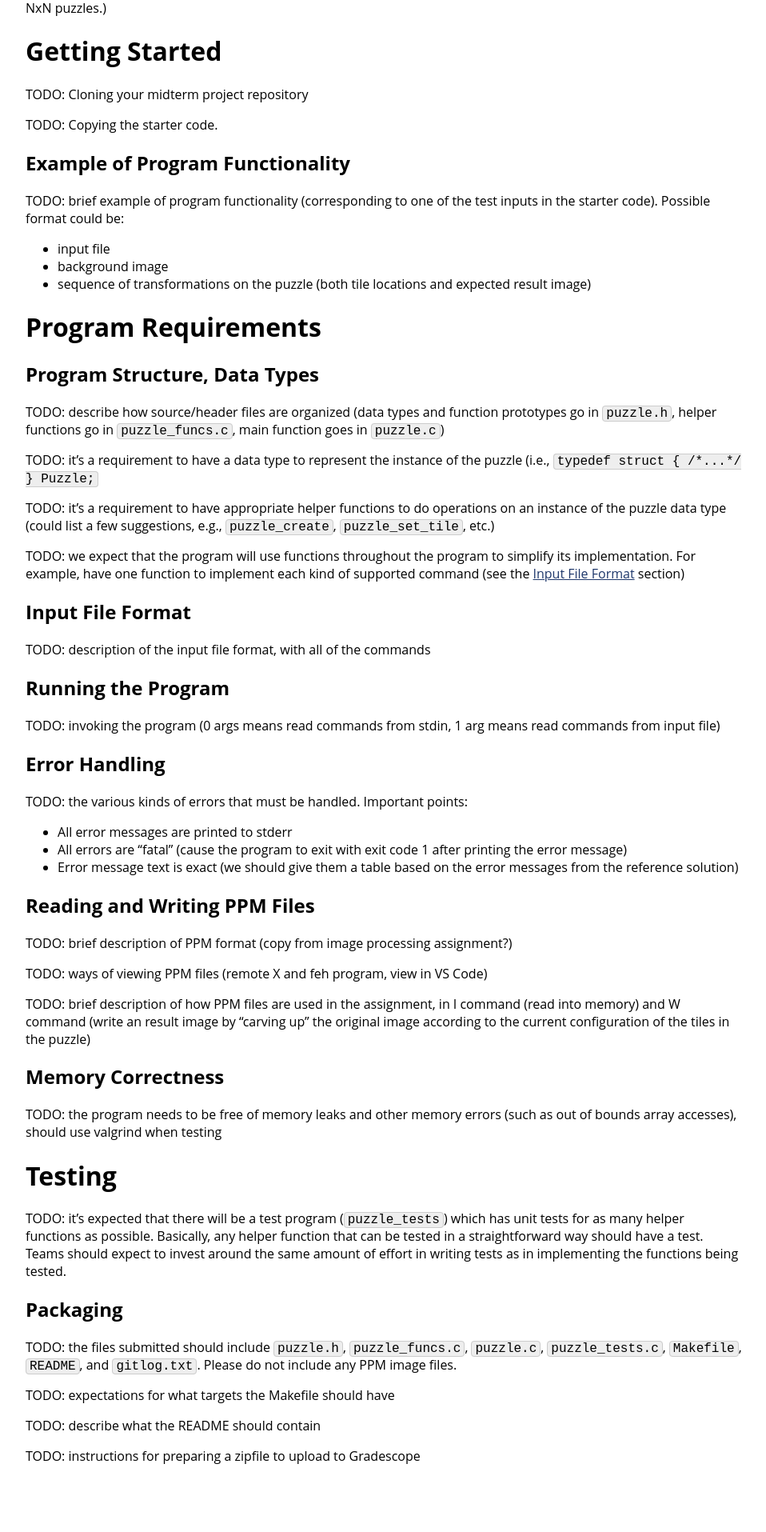
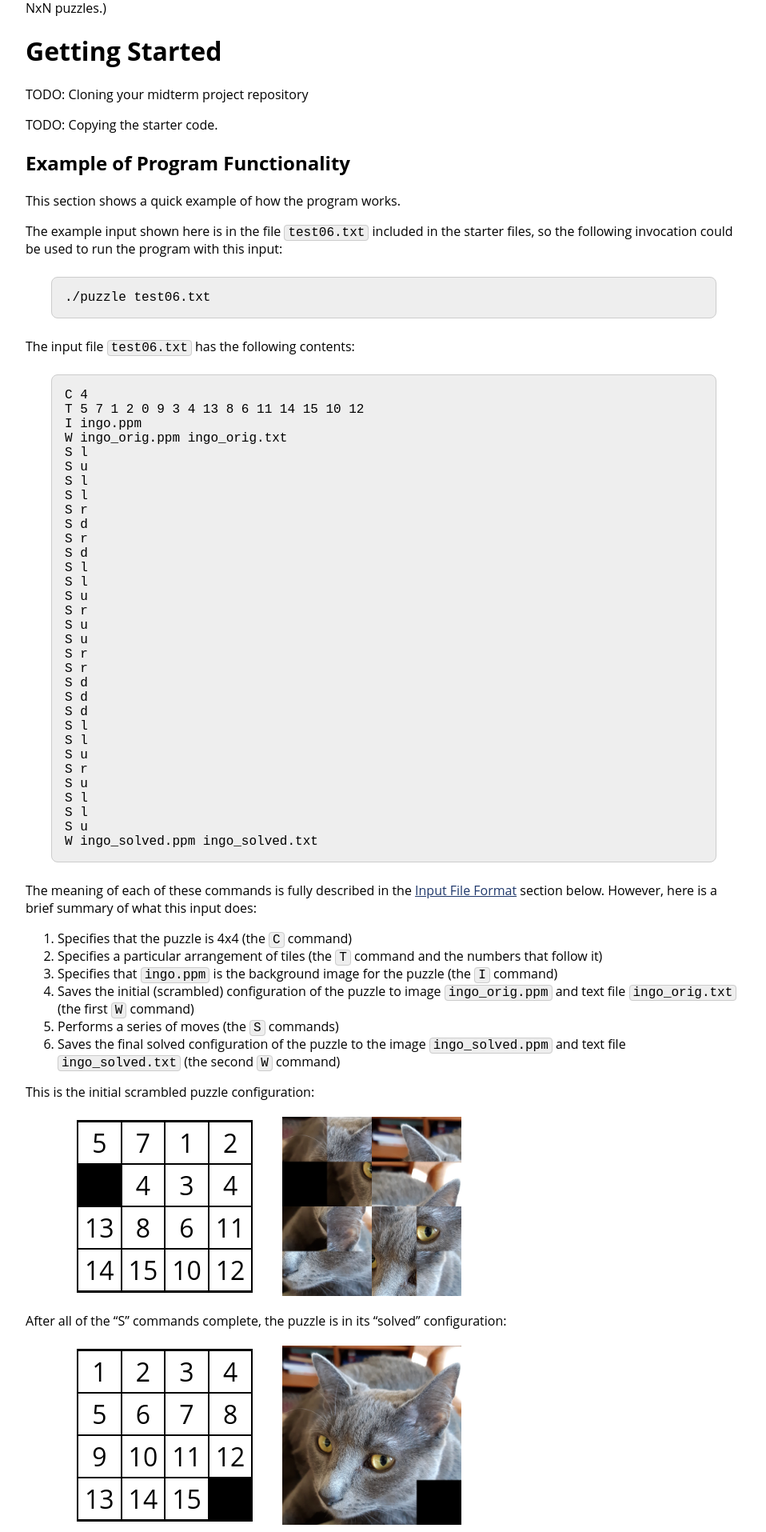
Before and after one commit to vivek-booshan/cs220-sp23, a Jekyll site: the page built from assign/midterm.md, in a window 1280 px wide. Shown: the part 808-2723 px from the top of the page at 80% size, without its empty margins (160-1118 px from the left). Built offline with Jekyll 4.4.1, drawn with Linux system fonts in a browser that asks for light colours; before the commit the page ends 2671 px from its top, so only the background shows below that.

Commit message:
working on "Example of Program Functionality" section

````diff
--- a/assign/midterm.md
+++ b/assign/midterm.md
@@ -47,6 +47,7 @@ TODO: Copying the starter code.
 
 ## Example of Program Functionality
 
+<!--
 TODO: brief example of program functionality (corresponding to one of
 the test inputs in the starter code). Possible format could be:
 
@@ -54,6 +55,111 @@ the test inputs in the starter code). Possible format could be:
 * background image
 * sequence of transformations on the puzzle (both tile locations
   and expected result image)
+-->
+
+This section shows a quick example of how the program works.
+
+The example input shown here is in the file `test06.txt` included in
+the starter files, so the following invocation could be used to run the
+program with this input:
+
+```
+./puzzle test06.txt
+```
+
+The input file `test06.txt` has the following contents:
+
+```
+C 4
+T 5 7 1 2 0 9 3 4 13 8 6 11 14 15 10 12
+I ingo.ppm
+W ingo_orig.ppm ingo_orig.txt
+S l
+S u
+S l
+S l
+S r
+S d
+S r
+S d
+S l
+S l
+S u
+S r
+S u
+S u
+S r
+S r
+S d
+S d
+S d
+S l
+S l
+S u
+S r
+S u
+S l
+S l
+S u
+W ingo_solved.ppm ingo_solved.txt
+```
+
+The meaning of each of these commands is fully described in the
+[Input File Format](#input-file-format) section below. However, here is
+a brief summary of what this input does:
+
+1. Specifies that the puzzle is 4x4 (the `C` command)
+2. Specifies a particular arrangement of tiles (the `T` command and
+   the numbers that follow it)
+3. Specifies that `ingo.ppm` is the background image for the puzzle
+   (the `I` command)
+4. Saves the initial (scrambled) configuration of the puzzle to image
+   `ingo_orig.ppm` and text file `ingo_orig.txt` (the first `W` command)
+5. Performs a series of moves (the `S` commands)
+6. Saves the final solved configuration of the puzzle to the image
+   `ingo_solved.ppm` and text file `ingo_solved.txt`
+   (the second `W` command)
+
+This is the initial scrambled puzzle configuration:
+
+<div>
+<table class="puzzle">
+ <tr>
+  <td>5</td><td>7</td><td>1</td><td>2</td>
+ </tr>
+ <tr>
+  <td class="gap"></td><td>4</td><td>3</td><td>4</td>
+ </tr>
+ <tr>
+  <td>13</td><td>8</td><td>6</td><td>11</td>
+ </tr>
+ <tr>
+  <td>14</td><td>15</td><td>10</td><td>12</td>
+ </tr>
+</table>
+<a href="img/ingo_scrambled.png"><img class="puzzle_img"  src="img/ingo_scrambled.png" alt="Scrambled puzzle image"></a>
+</div>
+
+After all of the "S" commands complete, the puzzle is in its
+"solved" configuration:
+
+<div>
+<table class="puzzle">
+ <tr>
+  <td>1</td><td>2</td><td>3</td><td>4</td>
+ </tr>
+ <tr>
+  <td>5</td><td>6</td><td>7</td><td>8</td>
+ </tr>
+ <tr>
+  <td>9</td><td>10</td><td>11</td><td>12</td>
+ </tr>
+ <tr>
+  <td>13</td><td>14</td><td>15</td><td class="gap">12</td>
+ </tr>
+</table>
+<a href="img/ingo_solved.png"><img class="puzzle_img"  src="img/ingo_solved.png" alt="Solved puzzle image"></a>
+</div>
 
 # Program Requirements
 
--- a/css/intprog.css
+++ b/css/intprog.css
@@ -38,6 +38,34 @@ th, td {
 
 tr:nth-child(even) {
   background: #eee;
+}
+
+/* For Spring 2023 midterm project writeup */
+
+table.puzzle {
+  margin-left: 2em;
+  margin-top: 8px;
+  margin-bottom: 8px;
+  display: inline-block;
+  vertical-align: middle;
+  font-size: 200%;
+}
+
+table.puzzle td {
+  background: white;
+  border: 2px solid black;
+  text-align: center;
+}
+
+table.puzzle td.gap {
+  background: black;
+}
+
+.puzzle_img {
+  display: inline-block;
+  vertical-align:middle;
+  width: 224px;
+  margin-left: 2em;
 }
 
 /***********************************************************************
````
Also changed, not shown: assign/img/ingo_scrambled.png (added), assign/img/ingo_solved.png (added).
